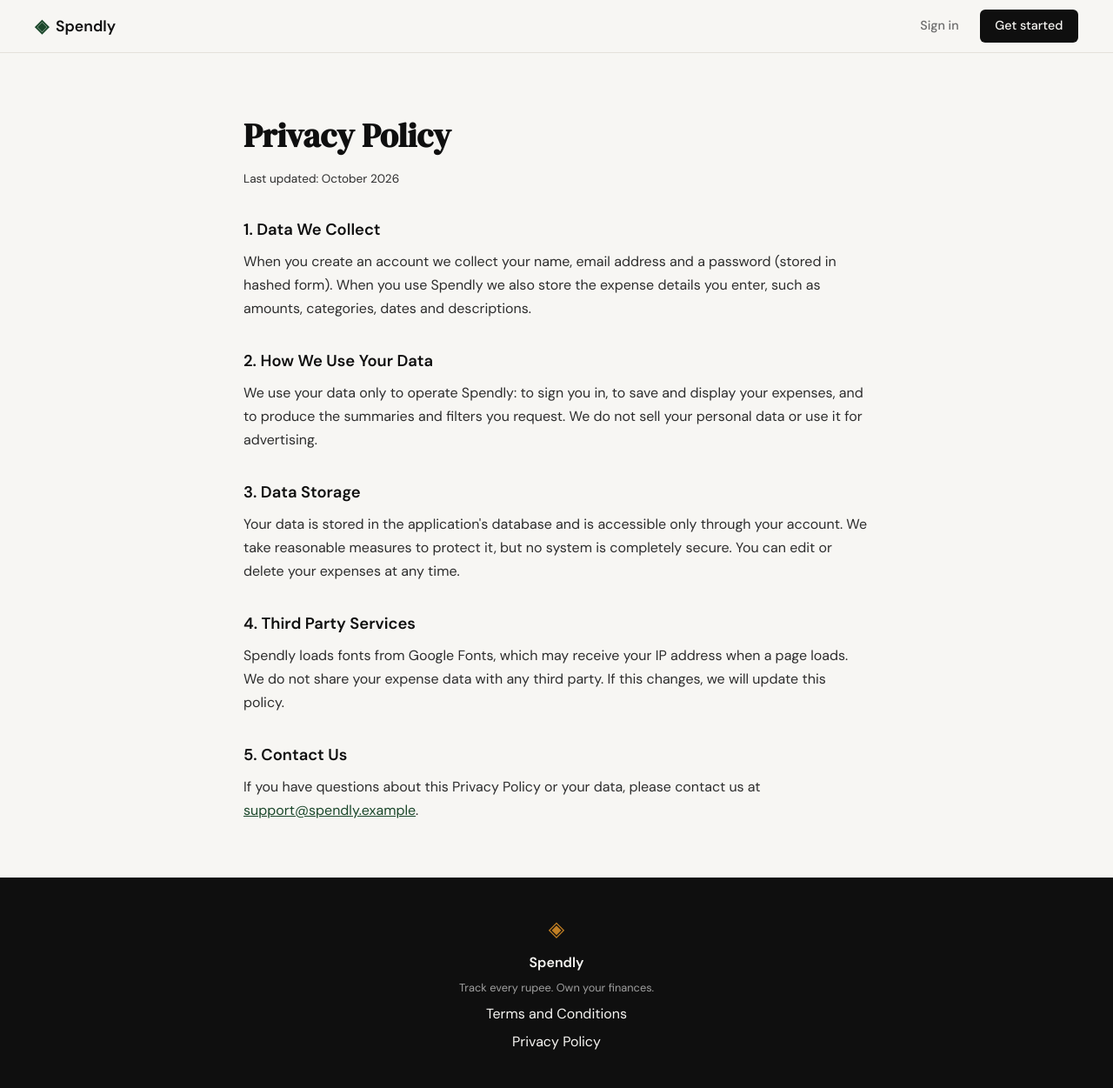
After one commit to RupStrange/Waffle_Wallet, a Flask app: page /privacy in a window 1280 px wide. The commit adds this page. Shown: the whole page at 87% size. Run offline with Flask 3, Linux system fonts and the light colour scheme.

Commit message:
landing: add privacy policy page and route

```diff
--- a/app.py
+++ b/app.py
@@ -25,6 +25,11 @@ def login():
 @app.route("/terms")
 def terms():
     return render_template("terms.html")
+
+
+@app.route("/privacy")
+def privacy():
+    return render_template("privacy.html")
 
 
 # ------------------------------------------------------------------ #
--- a/static/css/style.css
+++ b/static/css/style.css
@@ -541,6 +541,11 @@ a { color: inherit; text-decoration: none; }
     line-height: 1.7;
 }
 
+.legal-link {
+    color: var(--accent);
+    text-decoration: underline;
+}
+
 /* ------------------------------------------------------------------ */
 /* Responsive                                                          */
 /* ------------------------------------------------------------------ */
--- a/templates/base.html
+++ b/templates/base.html
@@ -35,7 +35,7 @@
             <span class="footer-name">Spendly</span>
             <p class="footer-copy">Track every rupee. Own your finances.</p>
             <a href="{{ url_for('terms') }}">Terms and Conditions</a>
-            <a href="#">Privacy Policy</a>
+            <a href="{{ url_for('privacy') }}">Privacy Policy</a>
         </div>
     </footer>
 
--- /dev/null
+++ b/templates/privacy.html
@@ -0,0 +1,52 @@
+{% extends "base.html" %}
+
+{% block title %}Privacy Policy — Spendly{% endblock %}
+
+{% block content %}
+
+<section class="legal-section">
+    <div class="legal-container">
+
+        <h1 class="legal-title">Privacy Policy</h1>
+        <p class="legal-updated">Last updated: October 2026</p>
+
+        <h2>1. Data We Collect</h2>
+        <p>
+            When you create an account we collect your name, email address and a
+            password (stored in hashed form). When you use Spendly we also store the
+            expense details you enter, such as amounts, categories, dates and
+            descriptions.
+        </p>
+
+        <h2>2. How We Use Your Data</h2>
+        <p>
+            We use your data only to operate Spendly: to sign you in, to save and
+            display your expenses, and to produce the summaries and filters you
+            request. We do not sell your personal data or use it for advertising.
+        </p>
+
+        <h2>3. Data Storage</h2>
+        <p>
+            Your data is stored in the application's database and is accessible only
+            through your account. We take reasonable measures to protect it, but no
+            system is completely secure. You can edit or delete your expenses at any
+            time.
+        </p>
+
+        <h2>4. Third Party Services</h2>
+        <p>
+            Spendly loads fonts from Google Fonts, which may receive your IP address
+            when a page loads. We do not share your expense data with any third
+            party. If this changes, we will update this policy.
+        </p>
+
+        <h2>5. Contact Us</h2>
+        <p>
+            If you have questions about this Privacy Policy or your data, please
+            contact us at <a href="mailto:support@spendly.example" class="legal-link">support@spendly.example</a>.
+        </p>
+
+    </div>
+</section>
+
+{% endblock %}
```
